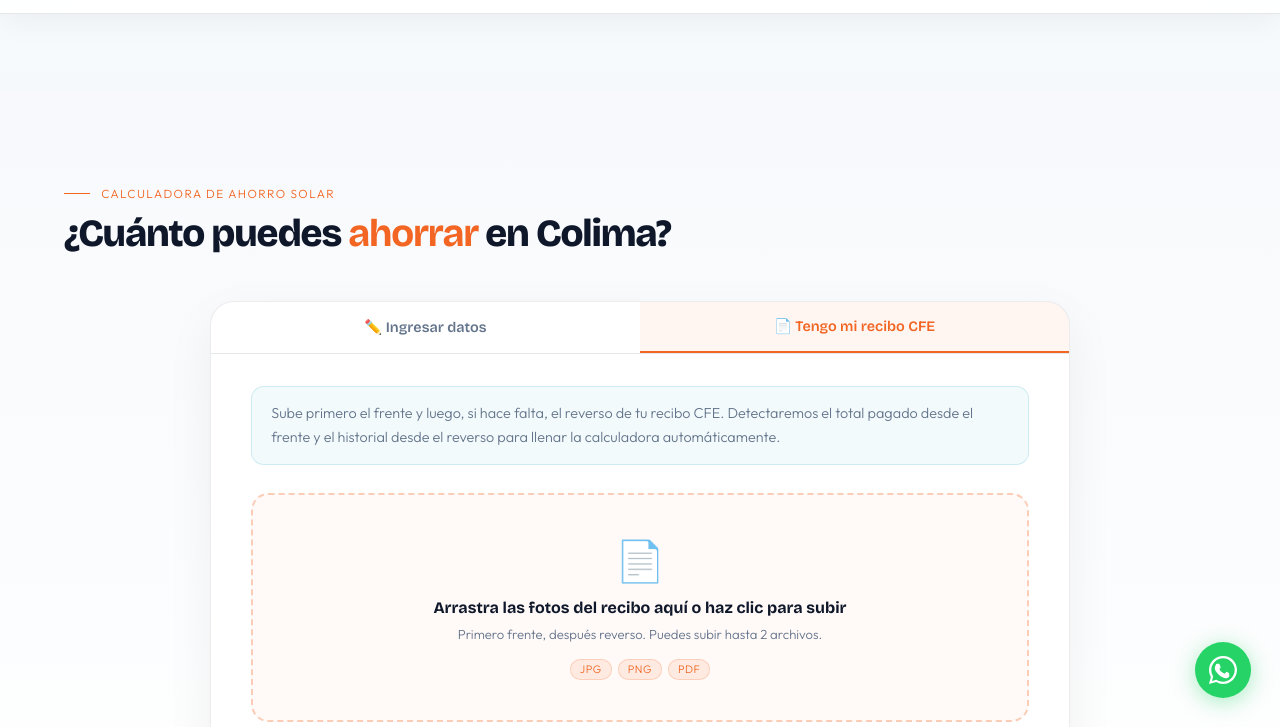
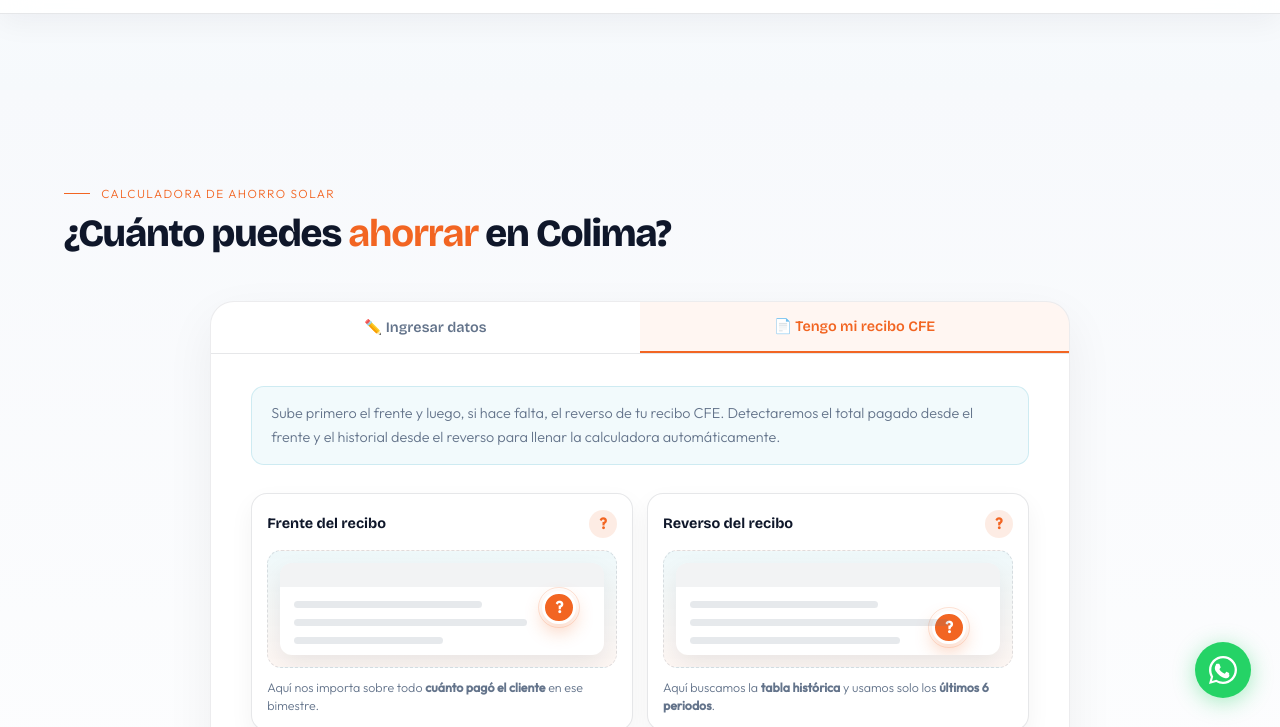
Before and after one commit to mageduardo12345-cmyk/SOLAO, a plain HTML site: page public/index.html in a window 1280 px wide. Both pictures are taken after a click on the button "📄 Tengo mi recibo CFE". Shown: the part 1368-2095 px from the top of the page. Drawn offline with nearby package versions, Linux system fonts and the light colour scheme.

Commit message:
Add receipt data guide with question markers

```diff
--- a/public/index.html
+++ b/public/index.html
@@ -378,6 +378,7 @@ footer{background:#ffffff;border-top:1px solid var(--border);padding:2.5rem 5vw}
   .calc-results{padding:0 1.2rem 1.5rem}
   h1{font-size:2.5rem}
   .agenda-aside{padding:1.2rem}
+  .receipt-guide{grid-template-columns:1fr}
 }
 @media(max-width:420px){
   nav{padding:.8rem .85rem}
@@ -404,6 +405,25 @@ footer{background:#ffffff;border-top:1px solid var(--border);padding:2.5rem 5vw}
 .upload-formats{display:inline-flex;gap:.4rem;margin-top:.6rem}
 .upload-fmt{background:rgba(242,101,34,.1);color:var(--orange);border:1px solid rgba(242,101,34,.2);padding:.15rem .55rem;border-radius:99px;font-size:.68rem;letter-spacing:.05em}
 .upload-privacy{margin-top:1.2rem;color:var(--muted);font-size:.75rem;display:flex;align-items:center;justify-content:center;gap:.4rem;line-height:1.5}
+.receipt-guide{display:grid;grid-template-columns:repeat(2,minmax(0,1fr));gap:.85rem;margin:0 0 1rem}
+.receipt-guide-item{background:#fff;border:1px solid var(--border);border-radius:1rem;padding:.95rem;box-shadow:0 10px 24px rgba(15,23,42,.05);text-align:left}
+.receipt-guide-top{display:flex;align-items:center;justify-content:space-between;gap:.7rem;margin-bottom:.75rem}
+.receipt-guide-label{font-family:'Bricolage Grotesque',sans-serif;font-weight:700;font-size:.9rem;color:#0F172A}
+.receipt-guide-chip{display:inline-flex;align-items:center;justify-content:center;width:1.75rem;height:1.75rem;border-radius:50%;background:rgba(242,101,34,.12);color:var(--orange);font-weight:800;font-size:.95rem;flex:0 0 auto}
+.receipt-guide-visual{position:relative;height:118px;border-radius:.9rem;background:linear-gradient(180deg, rgba(41,168,192,.08), rgba(242,101,34,.05));border:1px dashed rgba(15,23,42,.12);overflow:hidden}
+.receipt-guide-paper{position:absolute;inset:12px;border-radius:.75rem;background:#fff;box-shadow:0 10px 24px rgba(15,23,42,.08);overflow:hidden}
+.receipt-guide-paper::before{content:'';position:absolute;left:0;right:0;top:0;height:24px;background:rgba(15,23,42,.05)}
+.receipt-guide-line{position:absolute;left:14px;right:14px;height:7px;border-radius:99px;background:rgba(100,116,139,.16)}
+.receipt-guide-line.l1{top:38px;width:58%}
+.receipt-guide-line.l2{top:56px;width:72%}
+.receipt-guide-line.l3{top:74px;width:46%}
+.receipt-guide-badge{position:absolute;width:2.1rem;height:2.1rem;border-radius:50%;display:flex;align-items:center;justify-content:center;background:var(--orange);color:#fff;font-weight:800;box-shadow:0 8px 18px rgba(242,101,34,.28);border:3px solid #fff;font-size:1rem}
+.receipt-guide-badge::after{content:'';position:absolute;inset:-7px;border-radius:50%;border:1px solid rgba(242,101,34,.18)}
+.receipt-guide-caption{margin-top:.7rem;color:var(--muted);font-size:.78rem;line-height:1.45}
+.receipt-guide-item.front .receipt-guide-badge{top:28px;right:28px}
+.receipt-guide-item.back .receipt-guide-badge{top:48px;right:34px}
+.receipt-guide-item.back .receipt-guide-line.l2{width:80%}
+.receipt-guide-item.back .receipt-guide-line.l3{width:65%}
 .upload-state{display:none;text-align:center;padding:1.5rem 0}
 .upload-state.active{display:block}
 .spinner{width:40px;height:40px;border:3px solid rgba(242,101,34,.2);border-top-color:var(--orange);border-radius:50%;animation:spin .8s linear infinite;margin:0 auto 1rem}
@@ -583,6 +603,39 @@ footer{background:#ffffff;border-top:1px solid var(--border);padding:2.5rem 5vw}
         <!-- Input: file tip -->
         <div class="calc-panel" id="panel-file">
           <p class="calc-intro-text">Sube primero el frente y luego, si hace falta, el reverso de tu recibo CFE. Detectaremos el total pagado desde el frente y el historial desde el reverso para llenar la calculadora automáticamente.</p>
+
+          <div class="receipt-guide" aria-label="Guía visual para saber qué dato buscar en cada lado del recibo">
+            <div class="receipt-guide-item front">
+              <div class="receipt-guide-top">
+                <div class="receipt-guide-label">Frente del recibo</div>
+                <div class="receipt-guide-chip">?</div>
+              </div>
+              <div class="receipt-guide-visual">
+                <div class="receipt-guide-paper">
+                  <div class="receipt-guide-badge">?</div>
+                  <div class="receipt-guide-line l1"></div>
+                  <div class="receipt-guide-line l2"></div>
+                  <div class="receipt-guide-line l3"></div>
+                </div>
+              </div>
+              <div class="receipt-guide-caption">Aquí nos importa sobre todo <strong>cuánto pagó el cliente</strong> en ese bimestre.</div>
+            </div>
+            <div class="receipt-guide-item back">
+              <div class="receipt-guide-top">
+                <div class="receipt-guide-label">Reverso del recibo</div>
+                <div class="receipt-guide-chip">?</div>
+              </div>
+              <div class="receipt-guide-visual">
+                <div class="receipt-guide-paper">
+                  <div class="receipt-guide-badge">?</div>
+                  <div class="receipt-guide-line l1"></div>
+                  <div class="receipt-guide-line l2"></div>
+                  <div class="receipt-guide-line l3"></div>
+                </div>
+              </div>
+              <div class="receipt-guide-caption">Aquí buscamos la <strong>tabla histórica</strong> y usamos solo los <strong>últimos 6 periodos</strong>.</div>
+            </div>
+          </div>
 
           <!-- Upload zone (shown by default) -->
           <div id="upload-zone-wrap">
```
